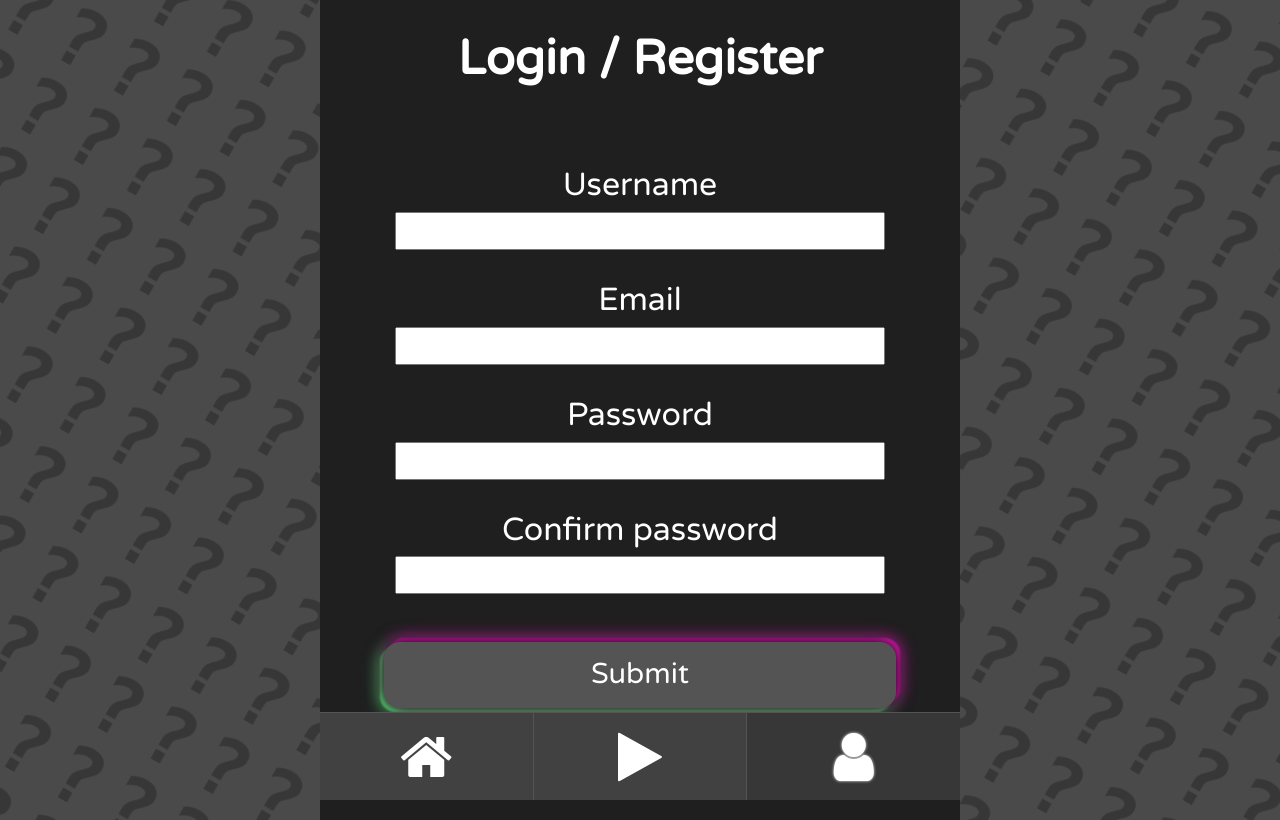
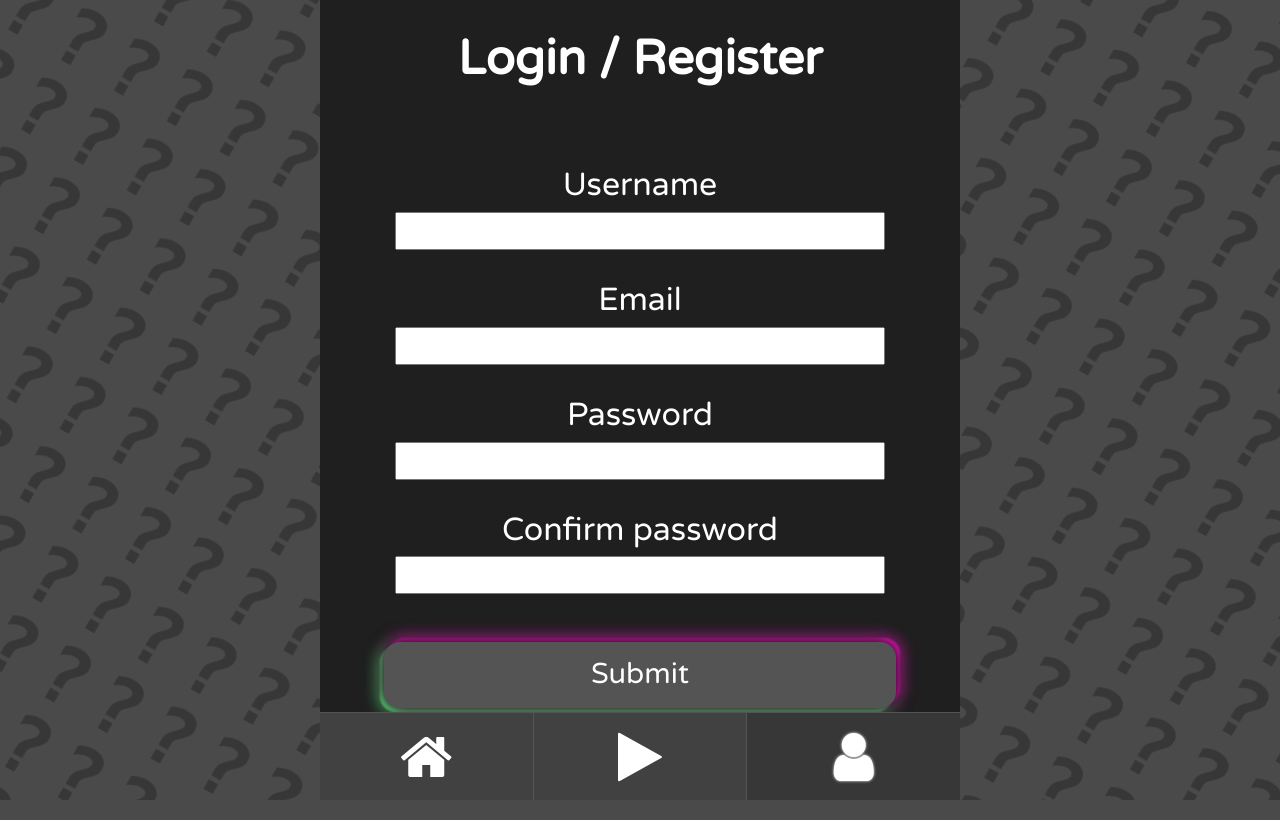
Before and after one commit to Aresiel/TriviaSite, a PHP site: page /login.php in a window 1280 px wide. Run offline with PHP 8.4, Linux system fonts and the light colour scheme; some web fonts are replaced.

Commit message:
improve login

```diff
--- a/css/login.css
+++ b/css/login.css
@@ -1,3 +1,7 @@
+html, body, main {
+    height: 100%;
+}
+
 main > h1 {
     font-size: 3rem;
 }
```
